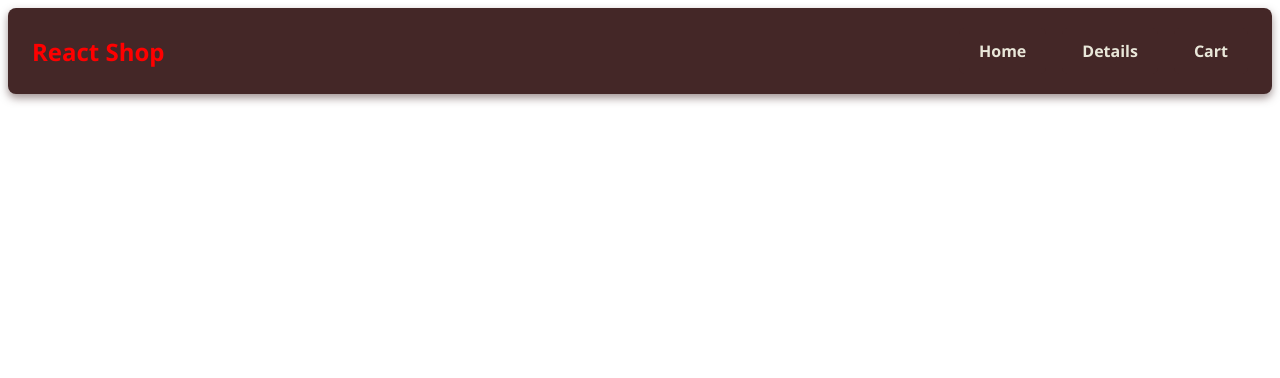
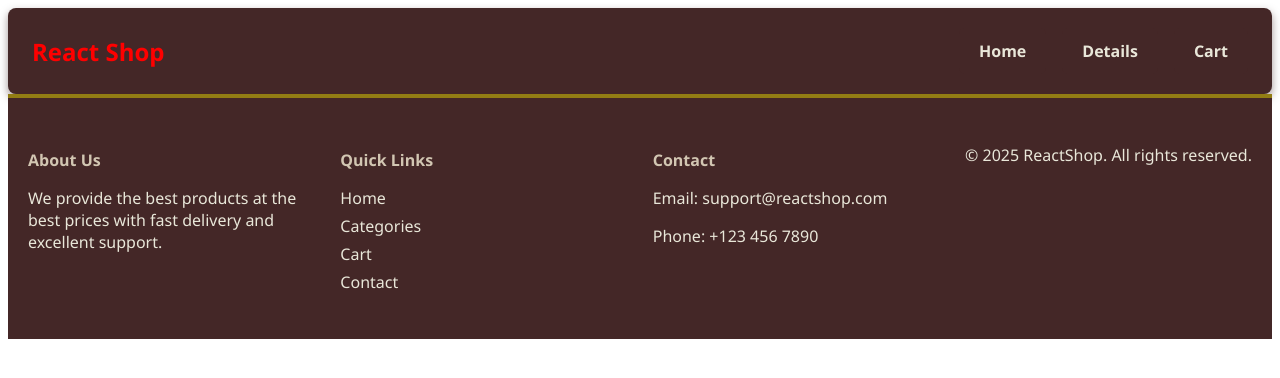
Before and after one commit to aqdarahmad/Task11, a React (Vite) app: page /cart in a window 1280 px wide. Shown: the top 378 px of the page. Built offline with nearby package versions, Linux system fonts and the light colour scheme.

Commit message:
modify css  footer section

```diff
--- a/src/App.jsx
+++ b/src/App.jsx
@@ -1,5 +1,6 @@
 import Navbar from "./Components/Navbar/Navbar"
 import Navitem from "./Components/Navbar/Navitem"
+import Footer from "./Components/Footer/Footer"
 
 export default function App() {
   return (
@@ -12,6 +13,8 @@ export default function App() {
 
       </Navbar>
 
+      <Footer/>
+
 
     </>
   )
--- a/src/Components/Footer/footer.css
+++ b/src/Components/Footer/footer.css
@@ -1,19 +1,31 @@
+:root {
+  --mahogany: #442727;
+  --white-smoke: #E9E7D9;
+  --light-camel: #D2C6B2;
+  --pistachio-cream: #927D14;
+}
+
 .footer {
-  background-color: #f2f2f2;
-  padding: 20px;
+  background-color: var(--mahogany);
+  color: var(--white-smoke);
+  padding: 30px 20px;
   display: flex;
   justify-content: space-around;
   flex-wrap: wrap;
-  color: #333;
+  gap: 20px;
+  font-family: 'Segoe UI', Tahoma, Geneva, Verdana, sans-serif;
+  border-top: 4px solid var(--pistachio-cream);
 }
 
 .footer-section {
   flex: 1 1 200px;
-  margin: 10px;
+  min-width: 250px;
 }
 
+.footer-section h3,
 .footer-section h4 {
   margin-bottom: 10px;
+  color: var(--light-camel);
 }
 
 .footer-section ul {
@@ -21,15 +33,25 @@
   padding: 0;
 }
 
-.footer-section ul li a {
-  text-decoration: none;
-  color: #333;
+.footer-section ul li {
+  margin: 6px 0;
 }
 
-.footer-bottom {
-  width: 100%;
-  text-align: center;
-  margin-top: 20px;
-  font-size: 0.9em;
-  color: #777;
+.footer-section ul li a {
+  color: var(--white-smoke);
+  text-decoration: none;
+  transition: color 0.3s ease;
 }
+
+.footer-section ul li a:hover {
+  color: var(--pistachio-cream);
+}
+
+.social-links a {
+  color: var(--white-smoke);
+  text-decoration: none;
+}
+
+.social-links a:hover {
+  color: var(--pistachio-cream);
+}
```
